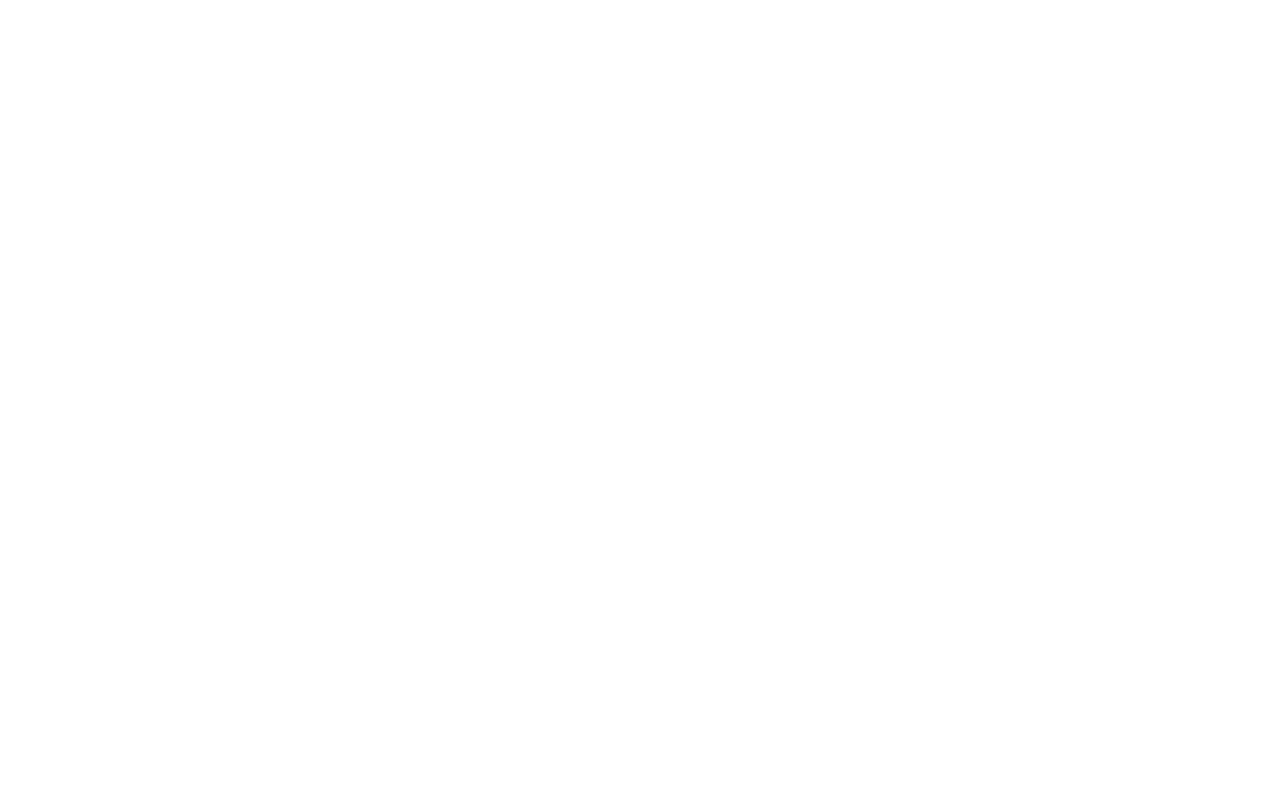
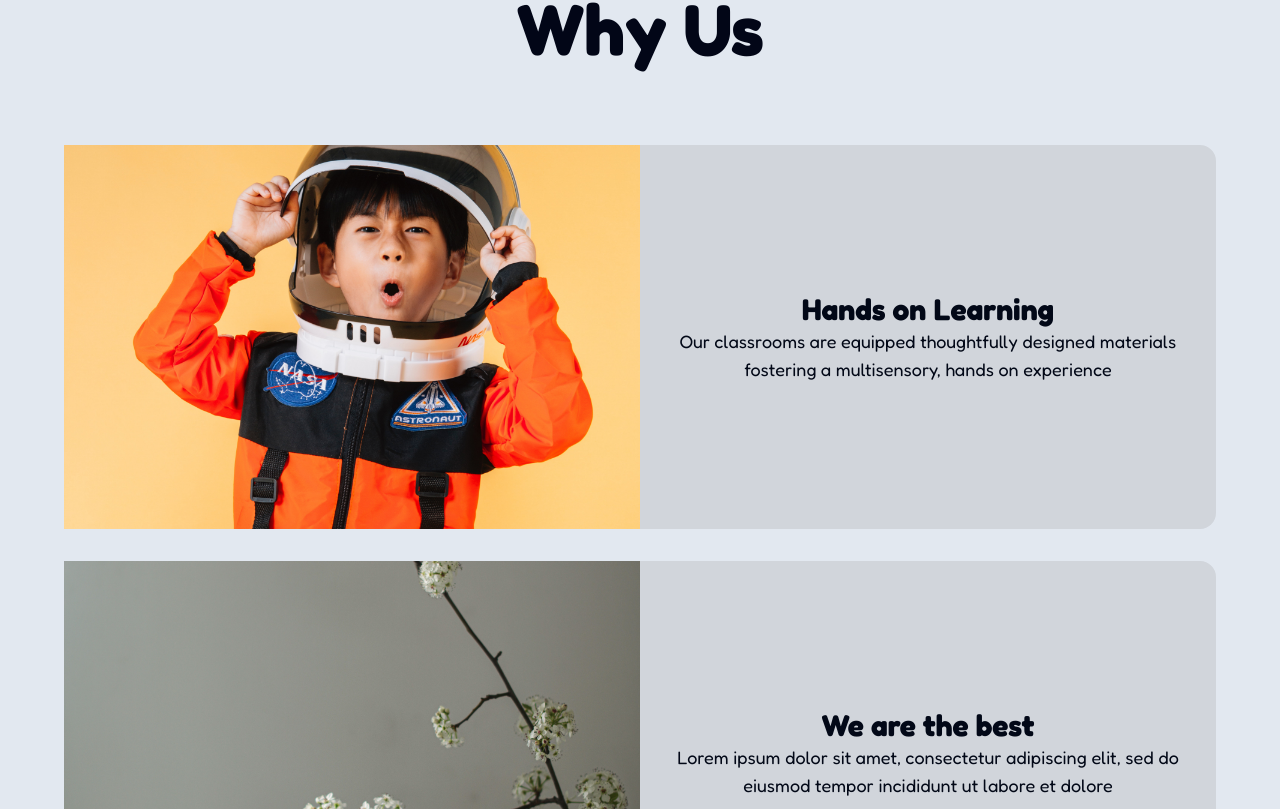
Before and after one commit to SoRa4762/guransh_academy_v2, a Next.js app: page / in a window 1280 px wide. Shown: the part 871-1680 px from the top of the page. Before the commit the page ends 800 px from the top, so only its background shows below. Built offline with nearby package versions, Linux system fonts and the light colour scheme.

Commit message:
why us page interface complete

```diff
--- a/app/globals.css
+++ b/app/globals.css
@@ -76,3 +76,7 @@
     @apply bg-background text-foreground;
   }
 }
+
+* {
+  scroll-behavior: smooth;
+}
--- a/app/page.tsx
+++ b/app/page.tsx
@@ -1,20 +1,14 @@
 import Header from "@/components/header/page";
 import HeroSection from "@/components/heroSection/page";
+import WhyUs from "@/components/whyUs/page";
 
 export default function Home() {
   return (
     <main className="h-full w-full">
       {/* Header */}
-      {/* <div
-        style={{
-          background: `url(/bg2.jpg)`,
-          backgroundSize: "cover",
-          backgroundPosition: "center",
-        }}
-      > */}
       <Header />
       <HeroSection />
-      {/* </div> */}
+      <WhyUs />
     </main>
   );
 }
--- a/components/header/page.tsx
+++ b/components/header/page.tsx
@@ -15,7 +15,7 @@
   return (
     <>
       <NavModal openModal={openModal} setOpenModal={setOpenModal} />
-      <div className="h-[12vh] w-screen flex justify-between items-center px-8 md:px-16 relative bg-gray-100 shadow-md shadow-gray-500">
+      <div className="h-[12vh] w-screen flex justify-between items-center px-4 md:px-16 relative bg-gray-100 shadow-md shadow-gray-500">
         <Image
           src="/logo2.jpg"
           alt="Guransh Academy Logo"
@@ -38,7 +38,7 @@
             <Link
               key={index}
               href={nav.link}
-              className="text-slate-950 text-lg font-medium hover:border-b-[3.5px] hover:border-red-500"
+              className="text-slate-950 sm:text-lg lg:text-xl font-medium hover:border-b-[3.5px] hover:border-red-500"
             >
               {nav.navBarTitle}
             </Link>
--- /dev/null
+++ b/components/whyUs/page.tsx
@@ -0,0 +1,45 @@
+import { whyUs } from "@/helper/data";
+import Image from "next/image";
+import React from "react";
+
+type Props = {};
+
+const WhyUs = (props: Props) => {
+  return (
+    <div
+      id="whyus"
+      className="h-full w-full flex flex-col justify-center items-center px-4 md:px-16 bg-slate-200"
+    >
+      <h1 className="text-3xl md:text-5xl lg:text-7xl py-6 md:py-10 lg:py-16 font-bold text-slate-950">
+        Why Us
+      </h1>
+
+      {/* Why Us Cards */}
+      {whyUs.map((why) => (
+        <div
+          key={why.id}
+          className="h-full w-full grid grid-cols-1 sm:grid-cols-2 bg-gray-300 rounded-2xl my-4"
+        >
+          <div className="h-96 w-full">
+            <Image
+              src={why.image}
+              alt={why.title}
+              height={1000}
+              width={1000}
+              className="h-full w-full object-cover"
+            />
+          </div>
+
+          <div className="h-full w-full flex flex-col justify-center items-center p-8">
+            <h1 className="text-lg md:text-2xl lg:text-3xl font-bold">
+              {why.title}
+            </h1>
+            <p className="text-base lg:text-lg text-center">{why.text}</p>
+          </div>
+        </div>
+      ))}
+    </div>
+  );
+};
+
+export default WhyUs;
--- a/helper/data.ts
+++ b/helper/data.ts
@@ -17,56 +17,23 @@
   },
 ];
 
-export const admissionsNavBar = [
+export const whyUs = [
   {
-    admissionsNavBarTitle: "APPLICATION PROCESS",
-    link: "/applications/#applicationprocess",
+    id: 1,
+    title: "Hands on Learning",
+    text: "Our classrooms are equipped thoughtfully designed materials fostering a multisensory, hands on experience",
+    image: "/bg2.jpg",
   },
   {
-    admissionsNavBarTitle: "OPEN HOUSES",
-    link: "/applications/#openhouses",
+    id: 2,
+    title: "We are the best",
+    text: "Lorem ipsum dolor sit amet, consectetur adipiscing elit, sed do eiusmod tempor incididunt ut labore et dolore",
+    image: "/bg1.jpg",
   },
   {
-    admissionsNavBarTitle: "TUITION",
-    link: "/applications/#tuition",
-  },
-  {
-    admissionsNavBarTitle: "POLICIES & PROCEDURES",
-    link: "/applications/#policies&procedures",
-  },
-  {
-    admissionsNavBarTitle: "FAQs",
-    link: "/applications/#faqs",
+    id: 3,
+    title: "We are the best",
+    text: "Lorem ipsum dolor sit amet, consectetur adipiscing elit, sed do eiusmod tempor incididunt ut labore et dolore",
+    image: "/bg4.jpg",
   },
 ];
-
-export const features = [
-  {
-    title: "Open House Sign-up",
-    subTitle: "Next Open House",
-    date: {
-      day1: "Friday, March 16 - 10:00AM - 12:00PM",
-      day2: "Friday, March 16 - 10:00AM - 12:00PM",
-      day3: "Friday, March 16 - 10:00AM - 12:00PM",
-    },
-    button: "Call Us",
-    bg: "aqua",
-    link: "#contactus",
-  },
-  {
-    title: "Current Openings",
-    description:
-      "We are currently oppening for children under 3. Please check the Admissions page for more information.",
-    button: "Admissions",
-    bg: "red",
-    link: "#admissions",
-  },
-  {
-    title: "Parent Infant & Child Classes",
-    description:
-      "We are delighted to announce the opening of Guransh Academy, a place where young minds will thrive, hearts will blossom, and endless wonders await. Join us as we embark on this incredible journey of learning, exploration, and growth.",
-    button: "Sign-Up Today",
-    bg: "yellow",
-    link: "",
-  },
-];
```
